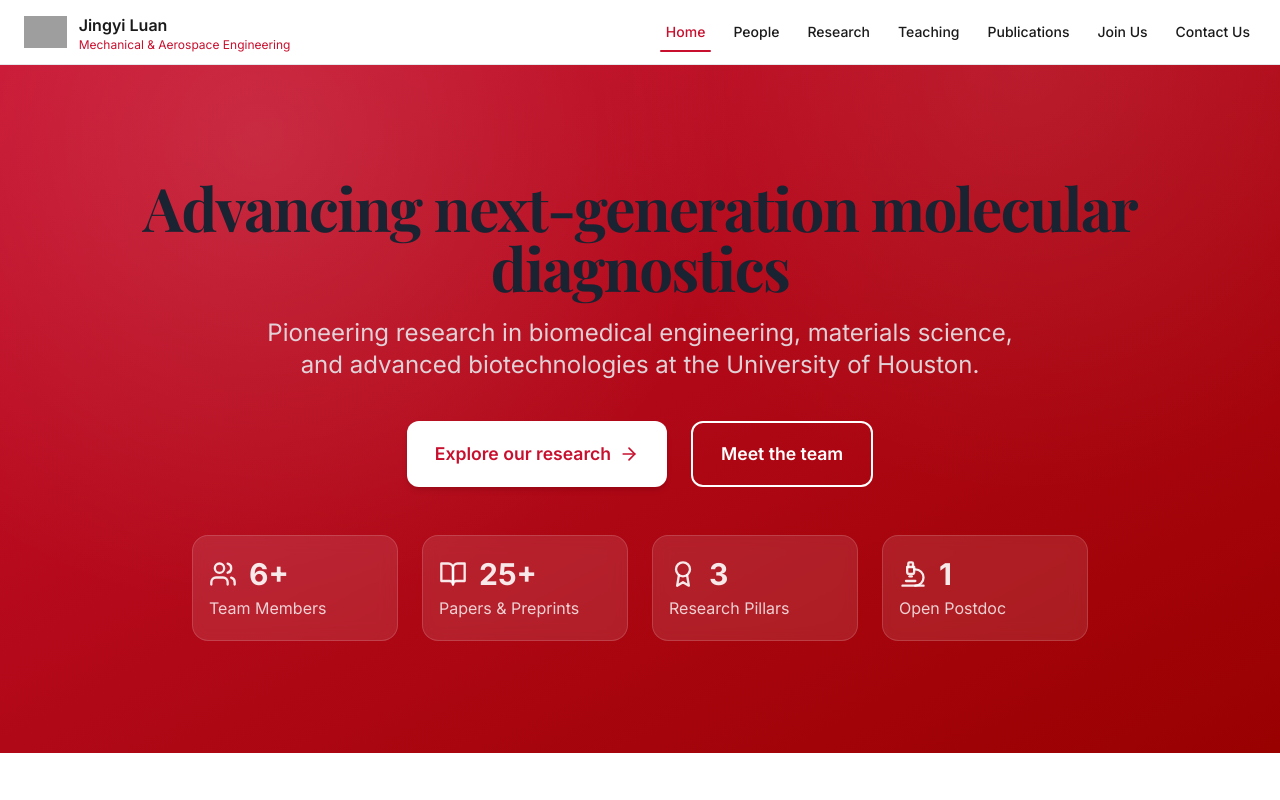
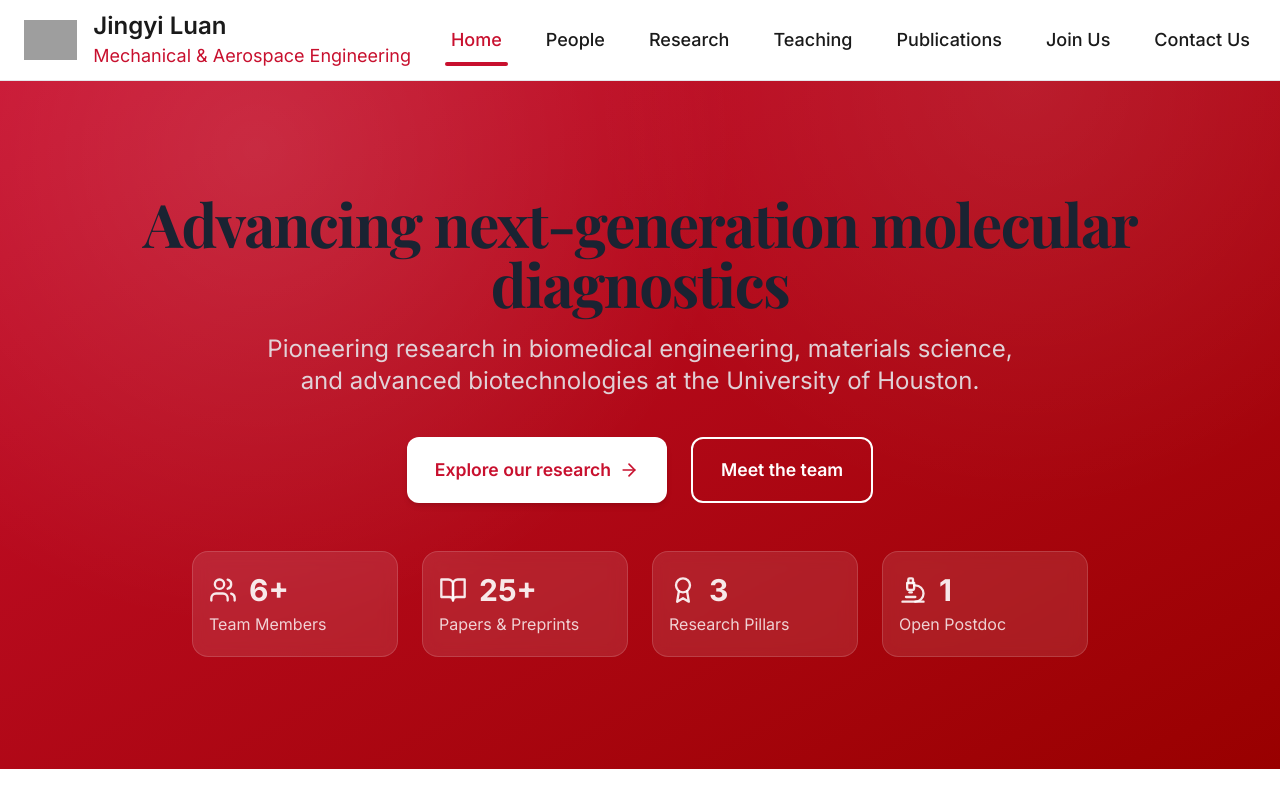
Before and after one commit to NAVYAMADHURI-BAGIREDDY/ProfessorJingyi, a React (Vite) app: page / in a window 1280 px wide. Shown: the top 800 px of the page. Built offline with nearby package versions, Linux system fonts and the light colour scheme; grey boxes are pictures that could not be loaded.

Commit message:
Update Header.tsx

```diff
--- a/src/components/Header.tsx
+++ b/src/components/Header.tsx
@@ -20,44 +20,45 @@ const Header: React.FC = () => {
   return (
     <header className="sticky top-0 z-50 bg-white/95 backdrop-blur border-b border-uh-gray-200">
       <div className="max-w-7xl mx-auto px-4 sm:px-6">
-        <div className="h-14 sm:h-16 flex items-center justify-between">
+        <div className="h-16 sm:h-20 flex items-center justify-between">
           {/* UH mark + name */}
-          <Link to="/" className="flex items-center gap-3 min-w-0">
+          <Link to="/" className="flex items-center gap-4 min-w-0">
             {/* Preferred: official UH SVG at /assets/uh-mark.svg */}
             <img
               src="/assets/uh-mark.svg"
               alt="University of Houston"
-              className="hidden sm:block h-8 w-auto"
+              className="hidden sm:block h-10 w-auto"
               onError={(e) => ((e.currentTarget as HTMLImageElement).style.display = 'none')}
             />
             {/* Fallback tile on very small screens or if SVG missing */}
-            <div className="sm:hidden flex h-9 w-9 items-center justify-center rounded-md bg-uh-red shadow-md">
-              <span className="text-white font-extrabold">UH</span>
+            <div className="sm:hidden flex h-10 w-10 items-center justify-center rounded-md bg-uh-red shadow-md">
+              <span className="text-white font-extrabold text-base">UH</span>
             </div>
 
-            <div className="flex flex-col min-w-0">
-              <span className="text-sm sm:text-base font-semibold text-uh-black truncate">
+            <div className="flex flex-col min-w-0 leading-tight">
+              <span className="text-lg sm:text-xl lg:text-2xl font-semibold text-uh-black truncate">
                 Jingyi Luan
               </span>
-              <span className="hidden lg:block text-xs text-uh-red leading-tight">
+              <span className="hidden md:block text-sm md:text-base lg:text-lg text-uh-red">
                 Mechanical & Aerospace Engineering
               </span>
             </div>
           </Link>
 
           {/* Desktop nav */}
-          <nav className="hidden lg:flex items-center gap-4" role="navigation" aria-label="Main">
+          <nav className="hidden lg:flex items-center gap-6 xl:gap-8" role="navigation" aria-label="Main">
             {nav.map((item) => (
               <Link
                 key={item.name}
                 to={item.path}
                 aria-current={active(item.path) ? 'page' : undefined}
-                className={`relative px-1.5 py-2 text-sm font-medium transition-colors focus:outline-none focus-visible:ring-2 focus-visible:ring-uh-red/40 rounded
+                className={`relative px-1.5 py-2 text-base xl:text-lg font-medium transition-colors
+                  focus:outline-none focus-visible:ring-2 focus-visible:ring-uh-red/40 rounded
                   ${active(item.path) ? 'text-uh-red' : 'text-uh-black hover:text-uh-red'}`}
               >
                 {item.name}
                 <span
-                  className={`pointer-events-none absolute left-0 right-0 -bottom-0.5 h-0.5 rounded-full bg-uh-red transition-transform ${
+                  className={`pointer-events-none absolute left-0 right-0 -bottom-1 h-1 rounded-full bg-uh-red transition-transform ${
                     active(item.path) ? 'scale-x-100' : 'scale-x-0'
                   }`}
                   style={{ transformOrigin: 'center' }}
@@ -73,7 +74,7 @@ const Header: React.FC = () => {
             aria-label="Toggle navigation"
             aria-expanded={open}
           >
-            {open ? <X size={20} /> : <Menu size={20} />}
+            {open ? <X size={22} /> : <Menu size={22} />}
           </button>
         </div>
 
@@ -87,7 +88,8 @@ const Header: React.FC = () => {
                   to={item.path}
                   onClick={() => setOpen(false)}
                   aria-current={active(item.path) ? 'page' : undefined}
-                  className={`px-2 py-3 rounded-md text-base transition focus:outline-none focus-visible:ring-2 focus-visible:ring-uh-red/40
+                  className={`px-2 py-3 rounded-md text-lg transition
+                    focus:outline-none focus-visible:ring-2 focus-visible:ring-uh-red/40
                     ${active(item.path)
                       ? 'text-uh-red bg-uh-gray-50'
                       : 'text-uh-black hover:text-uh-red hover:bg-uh-gray-50'}`}
```
